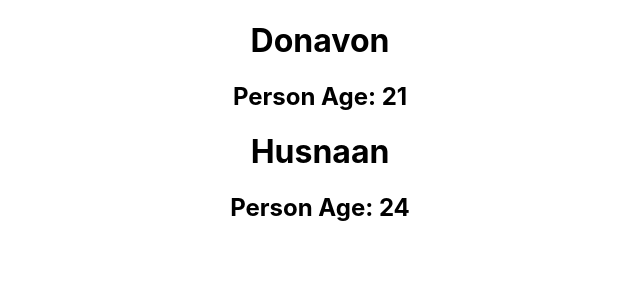
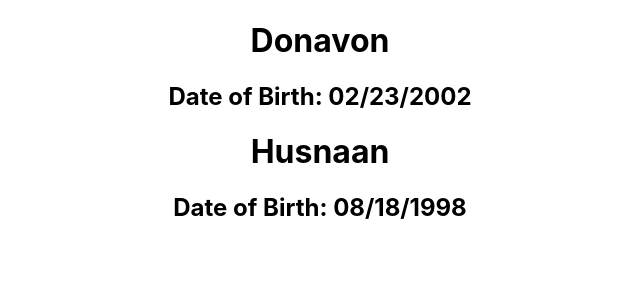
Before and after one commit to donavonhayes/reviews.app, a React (Create React App) app: page / in a window 1280 px wide. Shown: the top 300 px of the page, without its empty margins (320-960 px from the left). Built offline with nearby package versions, Linux system fonts and the light colour scheme.

Commit message:
8 commit

```diff
--- a/src/components/functional-components.js
+++ b/src/components/functional-components.js
@@ -3,17 +3,17 @@ import React from "react";
 function FunctionalComponents() {
     return (
         <div className="App">
-            <Person name= "Donavon" age= "21"/>
-            <Person name= "Husnaan" age= "24"/>
+            <Person name= "Donavon" DOB= "02/23/2002"/>
+            <Person name= "Husnaan" DOB= "08/18/1998"/>
         </div>
     ); /*values below are being passed here */
 }
 const Person = (props) => {
-    const {name, age} = props;
+    const {name,DOB} = props;
     return (
         <div>
             <h1>{name}</h1>
-            <h2>Person Age: {age}</h2>
+            <h2> Date of Birth: {DOB}</h2>
         </div>
     );
 } /*this is the functional component; Person Name is a
```
